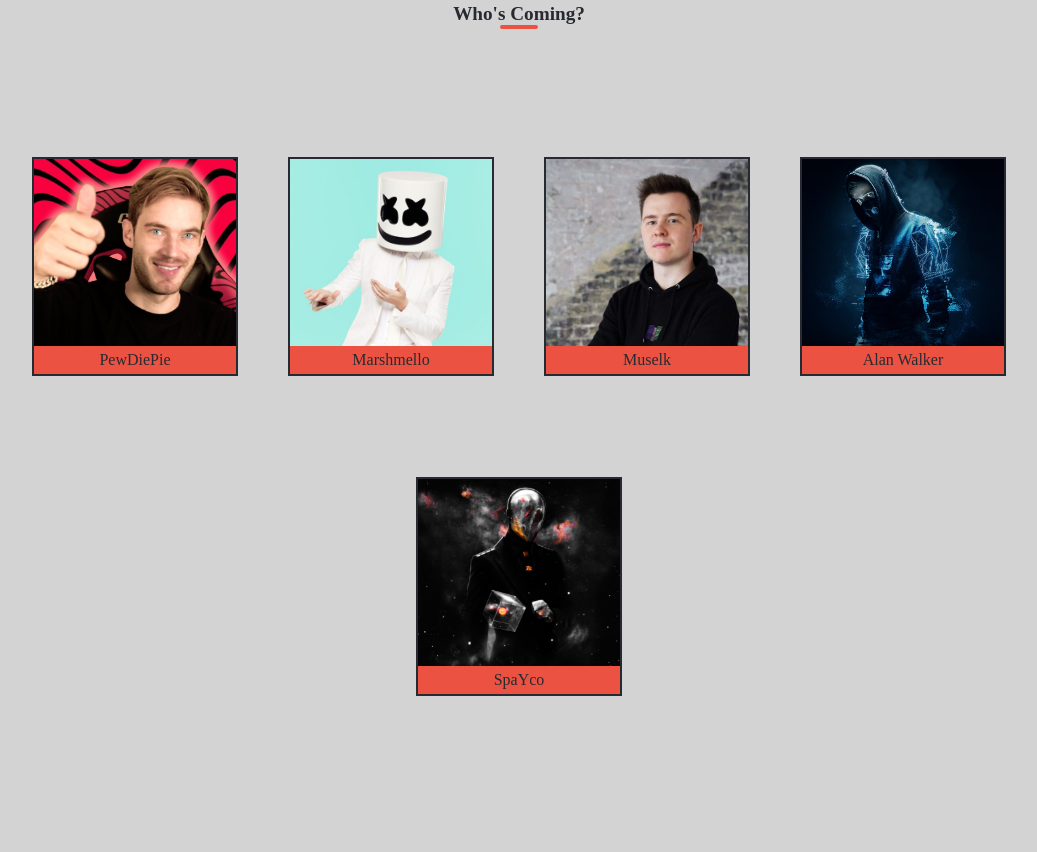
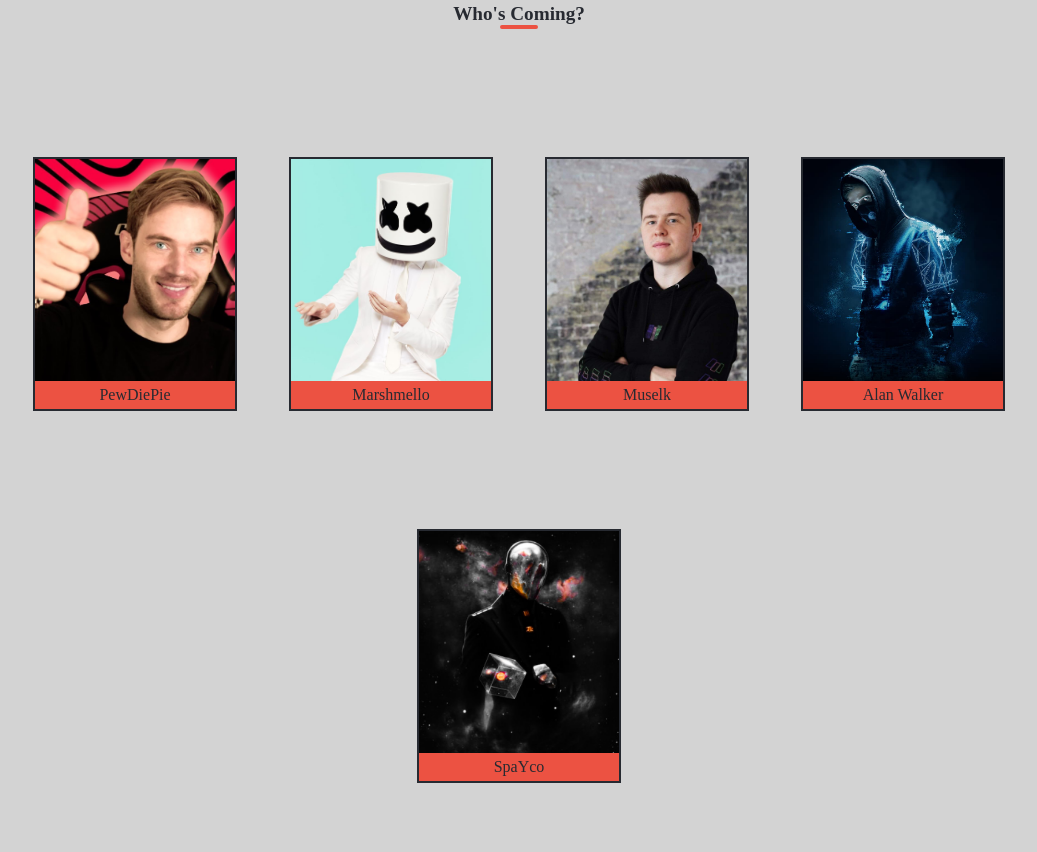
Before and after one commit to SpaYco/Conference-page, a plain HTML site: page index.html in a window 1280 px wide. Shown: the part 1608-2460 px from the top of the page, without its empty margins (121-1158 px from the left). Drawn offline with Linux system fonts and the light colour scheme; a web font is replaced by a local one.

```diff
--- a/media/index.scss
+++ b/media/index.scss
@@ -145,8 +145,8 @@ main {
                 transition: 350ms;
             }
             .people-cards {
-                padding: 25px;
-                max-width: 25%;
+                margin: 2.5%;
+                max-width: 20%;
                 height: 25vw;
                 flex: 25%;
                 display: flex;
```
Also changed, not shown: media/index.css, 1 other file.
